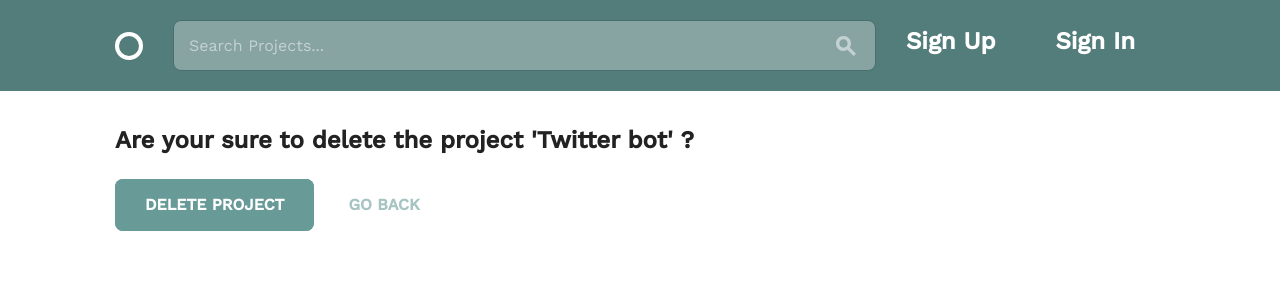
After one commit to AaronMillOro/social_team_builder_django, a Django app: page /teams/project_delete/1/ in a window 1280 px wide. The commit adds this page. Shown: the top 300 px of the page. Run offline with Django 3.2, Linux system fonts and the light colour scheme; data comes from the database, SQL or seed files in the repository; both versions use the stored data as it was after the commit.

Commit message:
:pencil2: New function to delete a Project including  all the positions from it

```diff
--- /dev/null
+++ b/team_builder/teams/templates/project_delete.html
@@ -0,0 +1,15 @@
+{% extends "layout.html" %}
+{% load static %}
+
+{% block content %}
+<div class="bounds circle--page">
+  <form method="POST" action="">
+    {% csrf_token %}
+    <div class="grid-100">
+      <h2>Are your sure to delete the project '{{ project.title }}' ?</h2>
+      <input type="submit" class="button button-primary" value="DELETE PROJECT">
+      <a class="button button-text" href="{% url 'teams:project_details' pk=project.id %}">GO BACK</a>
+    </div>
+  </form>
+</div>
+{% endblock %}
--- a/team_builder/teams/templates/project_details.html
+++ b/team_builder/teams/templates/project_details.html
@@ -7,7 +7,7 @@
    {% if user.profile == project.creator %}
       <div class="grid-100">
         <a class="button button-primary" href="{% url 'teams:project_edit' pk=project.id %}">Edit Project</a>
-        <a class="button button-text" href="{% url 'teams:my_projects' %}">Delete Project</a>
+        <a class="button button-text" href="{% url 'teams:project_delete' pk=project.id %}">Delete Project</a>
       </div>
     {% endif %}
   {% endif %}
@@ -54,7 +54,7 @@
               <a class="button button-primary">Apply</a>
             {% endif %}
           {% else %}
-            <a>LogIn to apply</a>
+            <a>Log in to apply</a>
           {% endif %}
         {% else %}
           <a class="button button-primary button-inactive">Position Filled</a>
--- a/team_builder/teams/templates/project_edit.html
+++ b/team_builder/teams/templates/project_edit.html
@@ -7,7 +7,7 @@
     {% csrf_token %}
     <div class="grid-100">
       <input type="submit" class="button button-primary" href="{% url 'teams:my_projects' %}" value="UPDATE PROJECT">
-      <a class="button button-text" href="{% url 'teams:my_projects' %}">DISCARD</a>
+      <a class="button button-text" href="{% url 'teams:project_details' pk=project.id %}">DISCARD</a>
     </div>
 <!-- First part of the Project form -->
     <div class="grid-70">
--- a/team_builder/teams/urls.py
+++ b/team_builder/teams/urls.py
@@ -24,6 +24,8 @@ urlpatterns = [
         name='project_details'),
     url(r'project_edit/(?P<pk>\d+)/$', views.project_edit,
         name='project_edit'),
+    url(r'project_delete/(?P<pk>\d+)/$', views.project_delete,
+        name='project_delete'),
 
     url(r'^applications/$', views.applications, name='applications'),
 
--- a/team_builder/teams/views.py
+++ b/team_builder/teams/views.py
@@ -154,8 +154,6 @@ def create_project(request):
                             position = position.save(commit=False)
                             position.project = project
                             position.save()
-                        else:
-                            pass
                     messages.success(request, 'New project created!')
                     return HttpResponseRedirect(reverse('teams:my_projects'))
     except ValueError:
@@ -186,9 +184,9 @@ def project_edit(request, pk):
         form_b = forms.ProjectFormPartB(instance=project)
         formset = forms.PositionFormSet(queryset=positions)
         if request.method == 'POST':
-            form_a = forms.ProjectFormPartA(request.POST)
-            form_b = forms.ProjectFormPartB(request.POST)
-            formset = forms.PositionFormSet(request.POST)
+            form_a = forms.ProjectFormPartA(request.POST, instance=project)
+            form_b = forms.ProjectFormPartB(request.POST, instance=project)
+            formset = forms.PositionFormSet(request.POST, queryset=positions)
 
             if form_a.is_valid() and form_b.is_valid():
                 project = form_b.save(commit=False) #fills timeline and needs
@@ -201,15 +199,32 @@ def project_edit(request, pk):
                 if formset.is_valid():
                     project.save() # save project instance
                     for position in formset:
-                        position = position.save(commit=False)
-                        position.project = project
-                        position.save()
+                        if position.cleaned_data != {}:
+                            position = position.save(commit=False)
+                            position.project = project
+                            position.save()
+                        else:
+                            pass
                     messages.success(request, 'Project successfully updated!')
                     return HttpResponseRedirect(reverse('teams:my_projects'))
     except ValueError:
         messages.error(request, 'Check the form data!')
-    return render(request, 'project_create.html', {
-        'form_a': form_a, 'form_b': form_b, 'formset': formset,}
+    return render(request, 'project_edit.html', {
+        'form_a': form_a, 'form_b': form_b, 'formset': formset,
+        'project': project, 'positions':positions,}
+    )
+
+
+def project_delete(request, pk):
+    """Ask user to delete a previously created project"""
+    project = get_object_or_404(models.Project, pk=pk)
+    if request.method == 'POST':
+        models.Position.objects.filter(project=project.id).delete()
+        models.Project.objects.filter(id=pk).delete()
+        messages.success(request, 'Project was deleted T_T ')
+        return HttpResponseRedirect(reverse('teams:my_projects'))
+    return render(request, 'project_delete.html',
+        {'project': project, }
     )
 
 
```
Also changed, not shown: team_builder/db.sqlite3.
